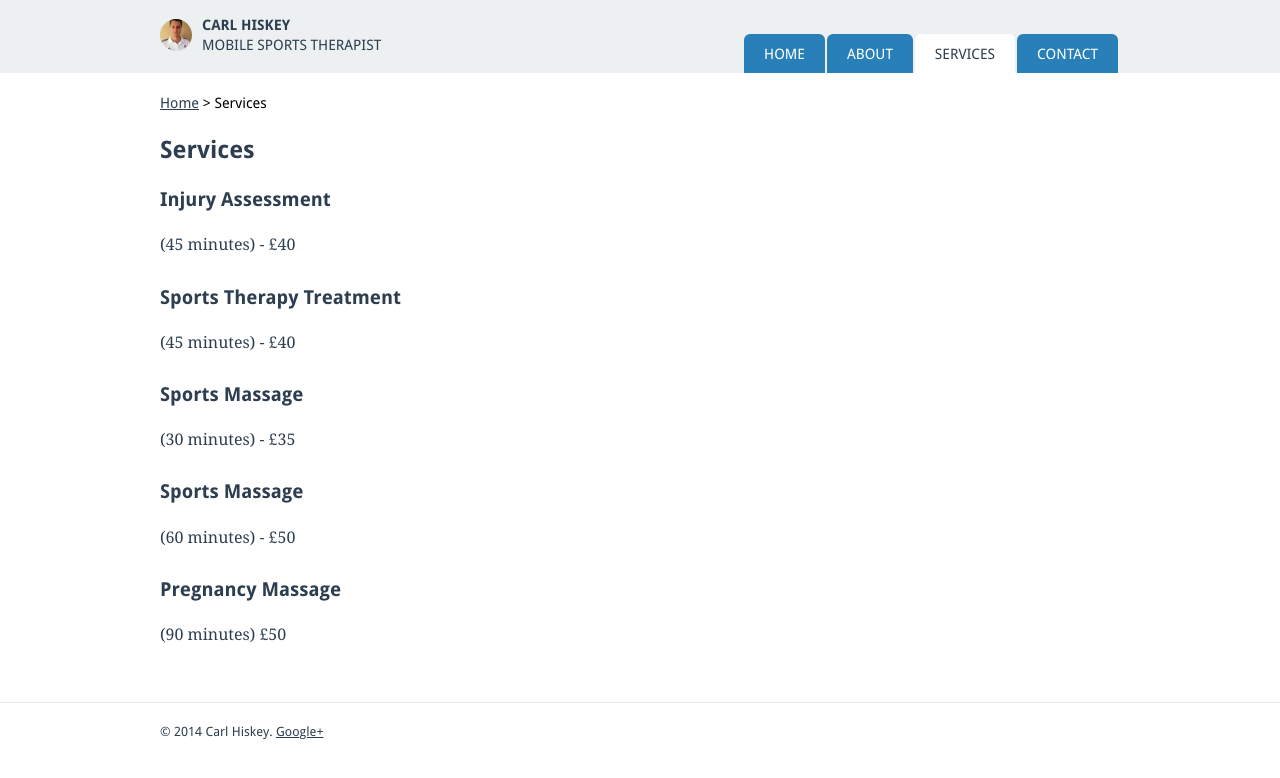
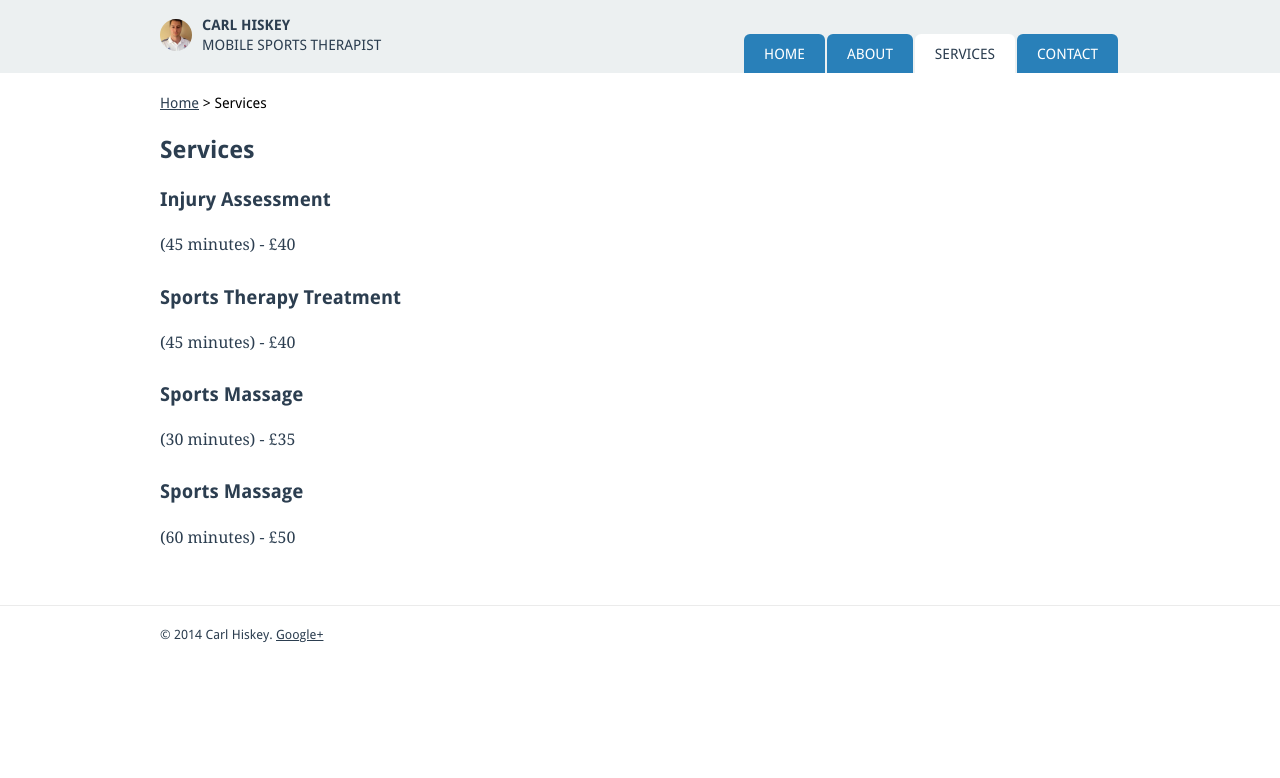
Before and after one commit to adoromedia/carlhiskey.co.uk, a Jekyll site: the page built from _pages/services.md, in a window 1280 px wide. Shown: the top 778 px of the page. Built offline with Jekyll 4.4.1, drawn with Linux system fonts in a browser that asks for light colours.

Commit message:
services instead of pricing

```diff
--- a/_pages/pricing.md
+++ b/_pages/services.md
@@ -18,6 +18,3 @@ permalink: /services/
 
 ## Sports Massage
 (60 minutes) - £50
-
-## Pregnancy Massage
-(90 minutes) £50
```
